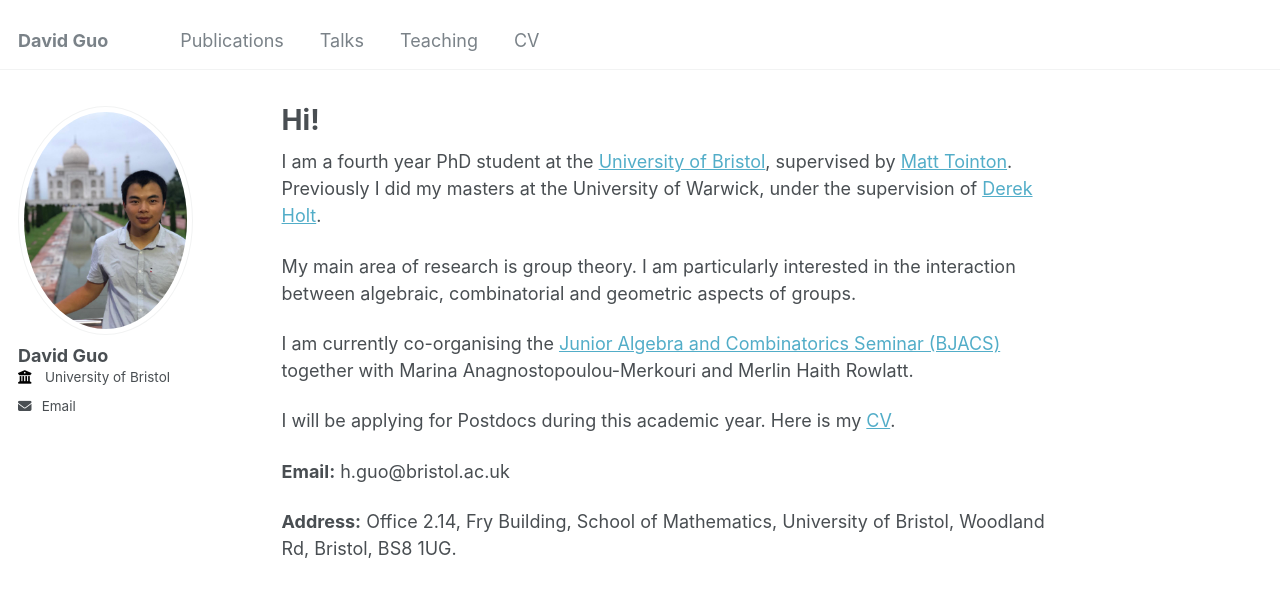
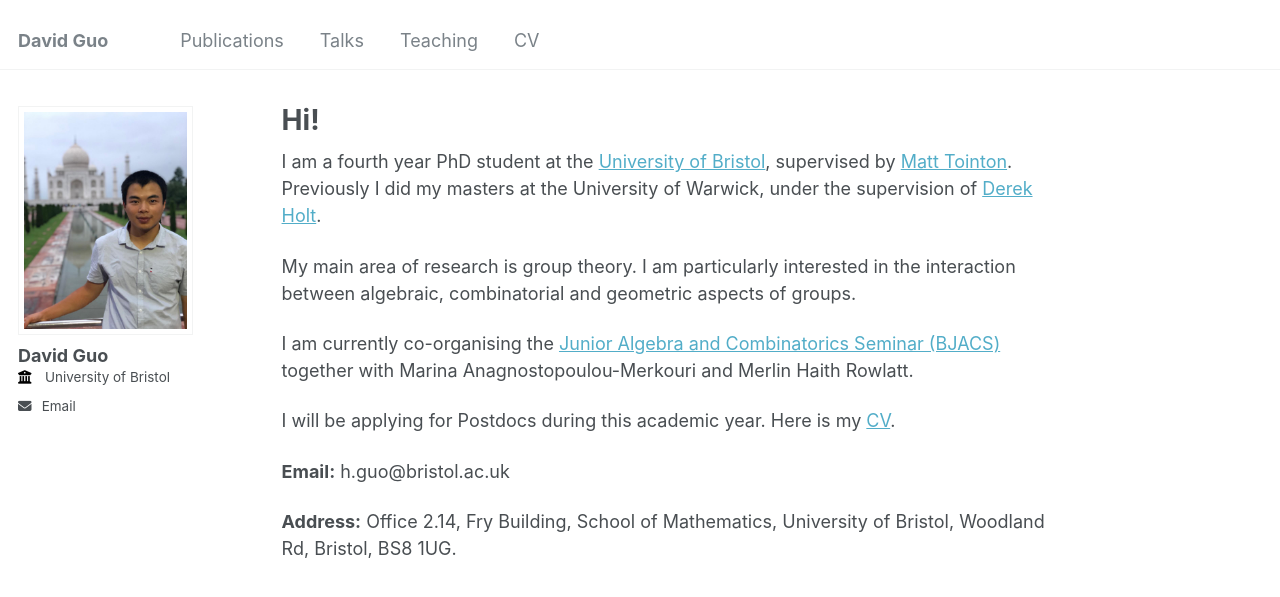
Before and after one commit to dguo97/dguo97.github.io, a Jekyll site: the page built from _pages/about.html, in a window 1280 px wide. Shown: the top 597 px of the page. Built offline with Jekyll 4.4.1, drawn with Linux system fonts in a browser that asks for light colours.

Commit message:
Update _sidebar.scss

```diff
--- a/_sass/_sidebar.scss
+++ b/_sass/_sidebar.scss
@@ -91,7 +91,7 @@
 
   img {
     max-width: 175px;
-    border-radius: 50%;
+    #border-radius: 50%;
 
     @include breakpoint($large) {
       padding: 5px;
```
